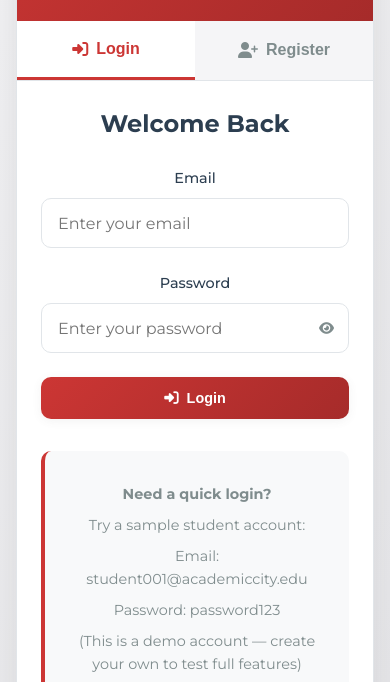
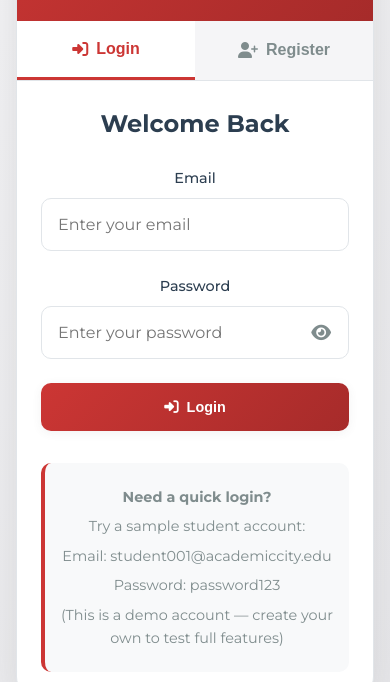
Before and after one commit to Benjaminax/camous-taskboard-system, a plain HTML site: page index.html in a window 390 px wide. Shown: the part 162-844 px from the top of the page. Drawn offline with Linux system fonts and the light colour scheme.

Commit message:
new files

```diff
--- a/frontend/script.js
+++ b/frontend/script.js
@@ -755,7 +755,11 @@ async function handleRequestJoin(e) {
         if (response.ok) {
             closeModal('requestJoinModal');
             e.target.reset();
-            alert('Join request sent successfully! The team creator will review your request.');
+            alert('Joined team successfully!');
+            const joinBtn = document.querySelector(`.request-join-btn[data-team-id="${teamId}"]`);
+            if (joinBtn) {
+                joinBtn.outerHTML = '<button class="request-join-btn" disabled>Already a Member</button>';
+            }
         } else {
             alert(data.error || 'Failed to send join request');
         }
--- a/frontend/style.css
+++ b/frontend/style.css
@@ -1330,6 +1330,33 @@ body {
         padding: 1.5rem;
     }
 
+    .form-group input,
+    .form-group textarea,
+    .form-group select {
+        font-size: 16px; /* Prevents zoom on iOS */
+        padding: 1rem;
+    }
+
+    .toggle-password {
+        padding: 8px;
+        font-size: 1.1rem;
+    }
+
+    .btn-primary {
+        font-size: 1rem;
+        padding: 1.2rem;
+        min-height: 48px; /* Better touch target */
+    }
+
+    .test-credentials {
+        padding: 1rem;
+        font-size: 0.85rem;
+    }
+
+    .test-credentials p {
+        margin: 0.4rem 0;
+    }
+
     .stats-grid {
         grid-template-columns: 1fr;
     }
--- a/script.js
+++ b/script.js
@@ -754,7 +754,11 @@ async function handleRequestJoin(e) {
         if (response.ok) {
             closeModal('requestJoinModal');
             e.target.reset();
-            alert('Join request sent successfully! The team creator will review your request.');
+            alert('Joined team successfully!');
+            const joinBtn = document.querySelector(`.request-join-btn[data-team-id="${teamId}"]`);
+            if (joinBtn) {
+                joinBtn.outerHTML = '<button class="request-join-btn" disabled>Already a Member</button>';
+            }
         } else {
             alert(data.error || 'Failed to send join request');
         }
--- a/style.css
+++ b/style.css
@@ -1344,6 +1344,33 @@ body {
         padding: 1.5rem;
     }
 
+    .form-group input,
+    .form-group textarea,
+    .form-group select {
+        font-size: 16px; /* Prevents zoom on iOS */
+        padding: 1rem;
+    }
+
+    .toggle-password {
+        padding: 8px;
+        font-size: 1.1rem;
+    }
+
+    .btn-primary {
+        font-size: 1rem;
+        padding: 1.2rem;
+        min-height: 48px; /* Better touch target */
+    }
+
+    .test-credentials {
+        padding: 1rem;
+        font-size: 0.85rem;
+    }
+
+    .test-credentials p {
+        margin: 0.4rem 0;
+    }
+
     .stats-grid {
         grid-template-columns: 1fr;
     }
```
Also changed, not shown: backend/server.js (+2 -6 lines), README.md.
